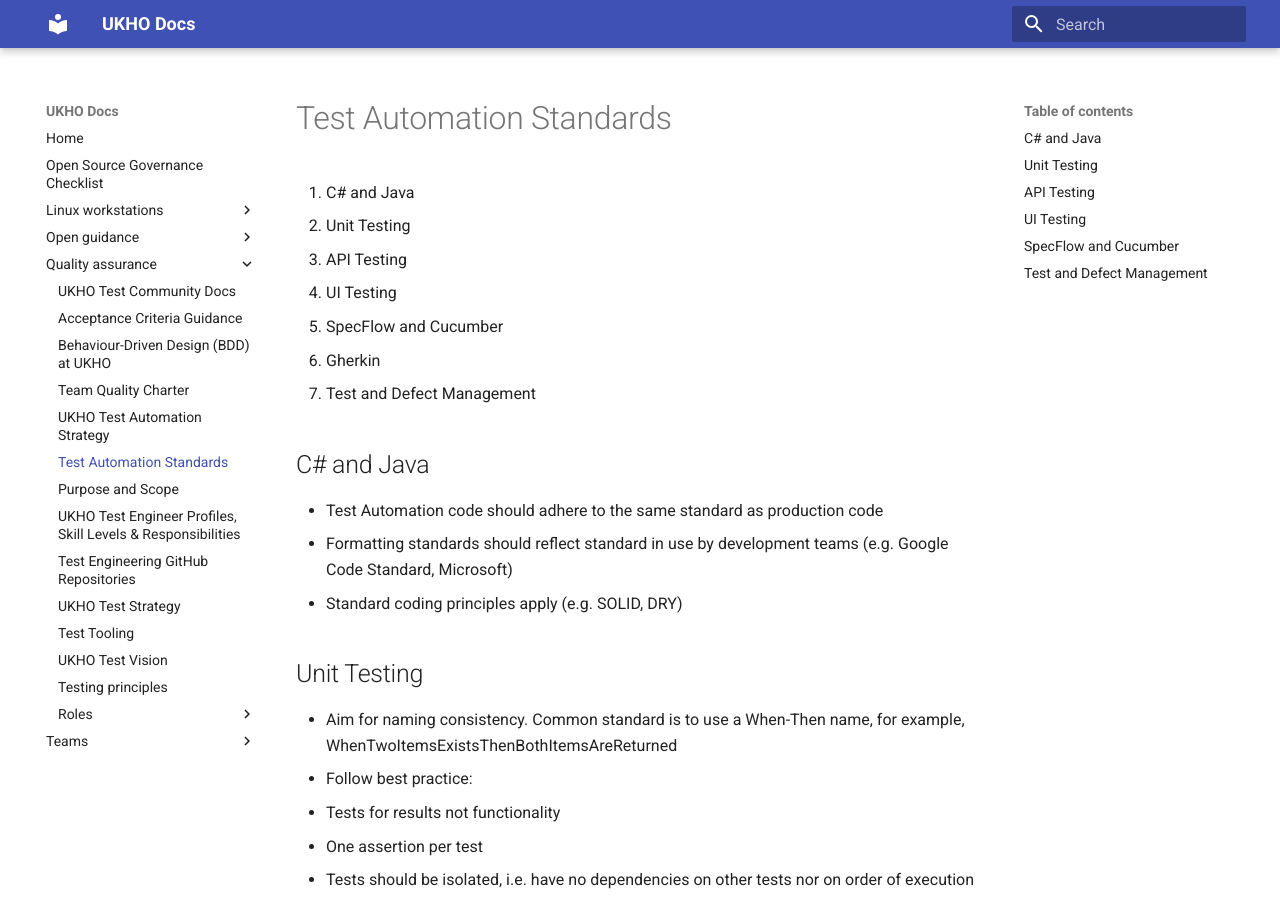
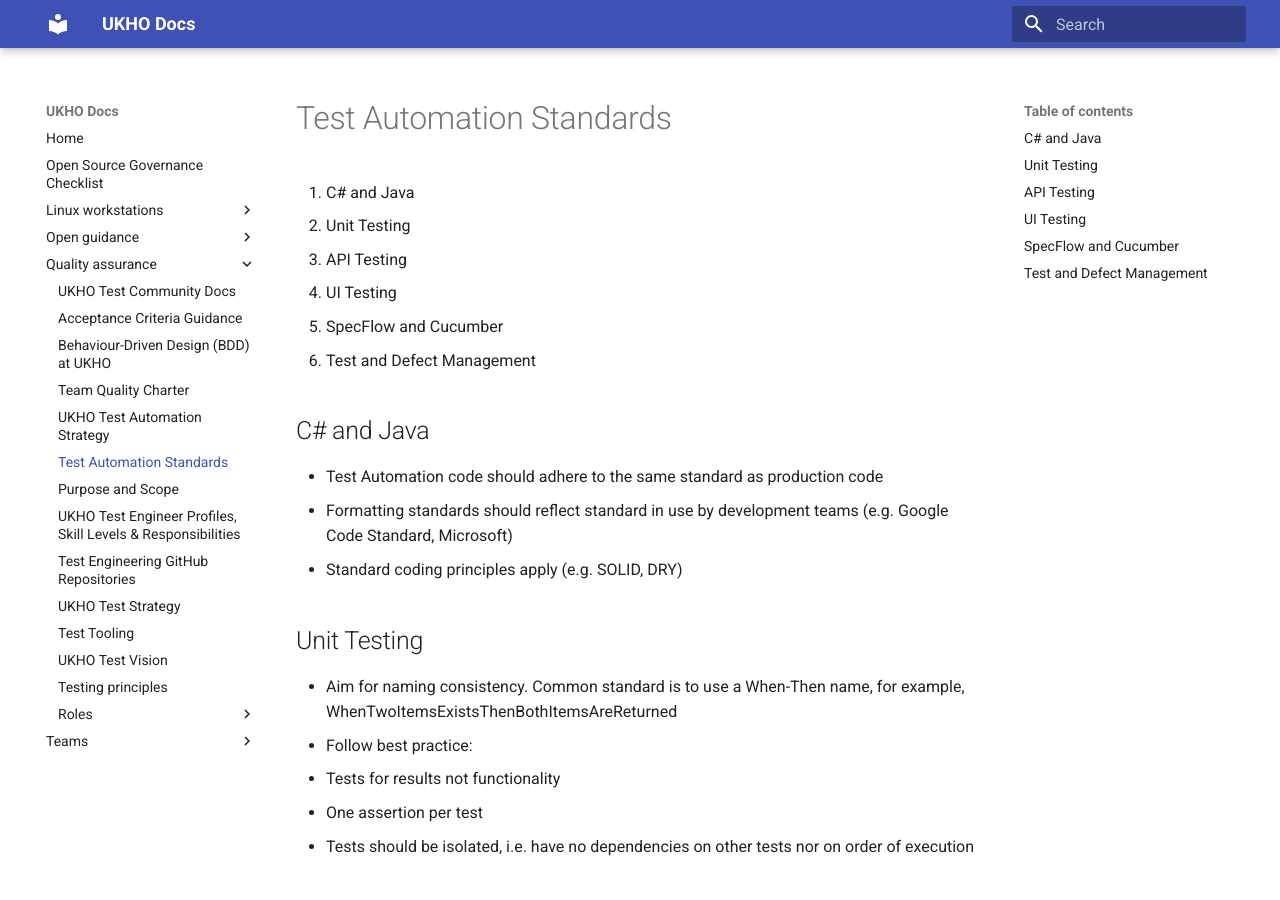
Before and after one commit to UKHO/docs, an MkDocs documentation site: the page built from docs/quality-assurance/test-code-standards.md, in a window 1280 px wide and 900 px high. Built offline with MkDocs 1.6.1 and Material for MkDocs 9.7.7, drawn with Linux system fonts in a browser that asks for light colours.

Commit message:
Update content list

```diff
--- a/docs/quality-assurance/test-code-standards.md
+++ b/docs/quality-assurance/test-code-standards.md
@@ -5,7 +5,6 @@
 1. API Testing
 1. UI Testing
 1. SpecFlow and Cucumber
-1. Gherkin
 1. Test and Defect Management
 
 ## C# and Java
```
